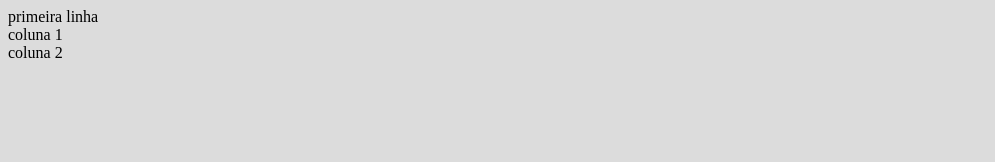
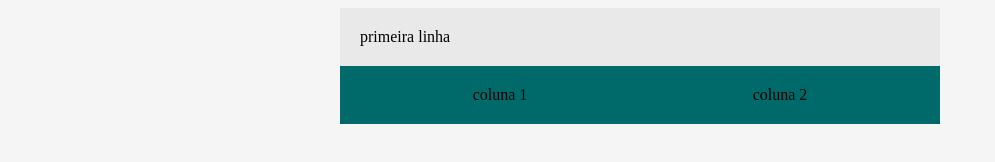
Before and after one commit to GabeOliver203/bootcamp-devjr-cap02, a plain HTML site: page index.html in a window 1280 px wide. Shown: the whole page, without its empty margins (0-995 px from the left). Drawn offline with Linux system fonts and the light colour scheme.

Commit message:
closes #2 - Paleta de cores, display flex

```diff
--- a/index.html
+++ b/index.html
@@ -9,17 +9,37 @@
     <style>
         body
         {
-            background-color: #DCDCDC;
+            background-color: #f5f5f5;
         }
-    </style>
+
+        .container
+        {
+            background-color: #e9e9e9 ;
+            margin: auto;
+            width: 600px;
+        }
+
+        .header
+        {
+            padding: 20px;
+        }
+
+        .flex-container
+        {
+            display: flex;
+            background-color: #006a6a;
+            justify-content: space-around;
+            padding: 20px;
+        }
+        </style>
 
 </head>
 <body>
-        <div> <!-- Div principal para o primeiro sistema como um todo -->
-            <div>
-                    primeira linha
+        <div class="container"> <!-- Div principal para o primeiro sistema como um todo -->
+            <div class="header">
+                primeira linha
             </div>
-            <div>
+            <div class="flex-container">
                 <div>
                     coluna 1
                 </div>
```
